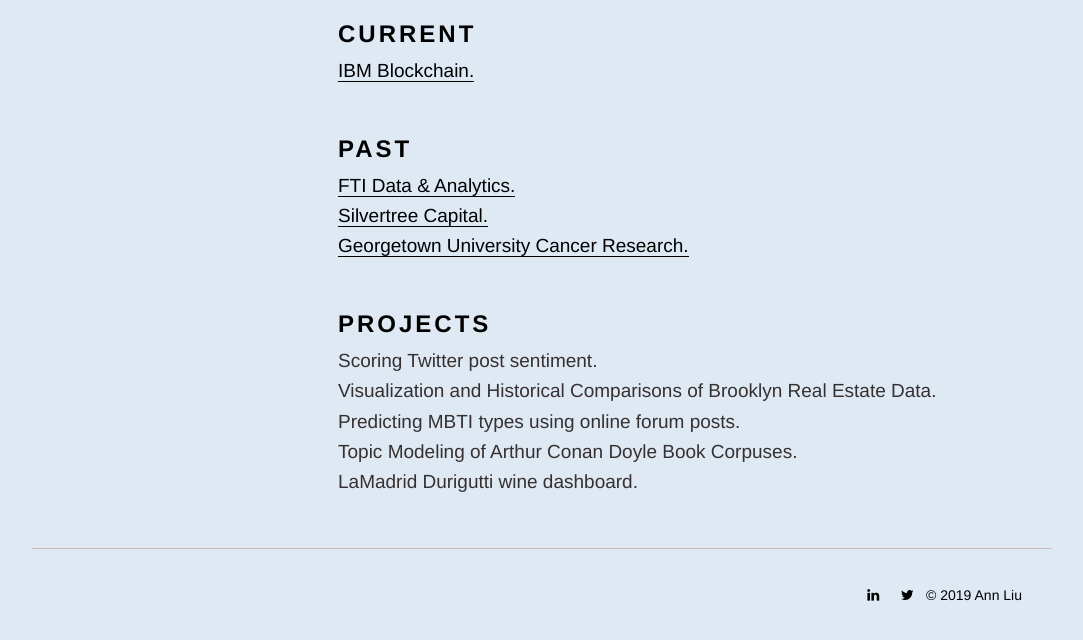
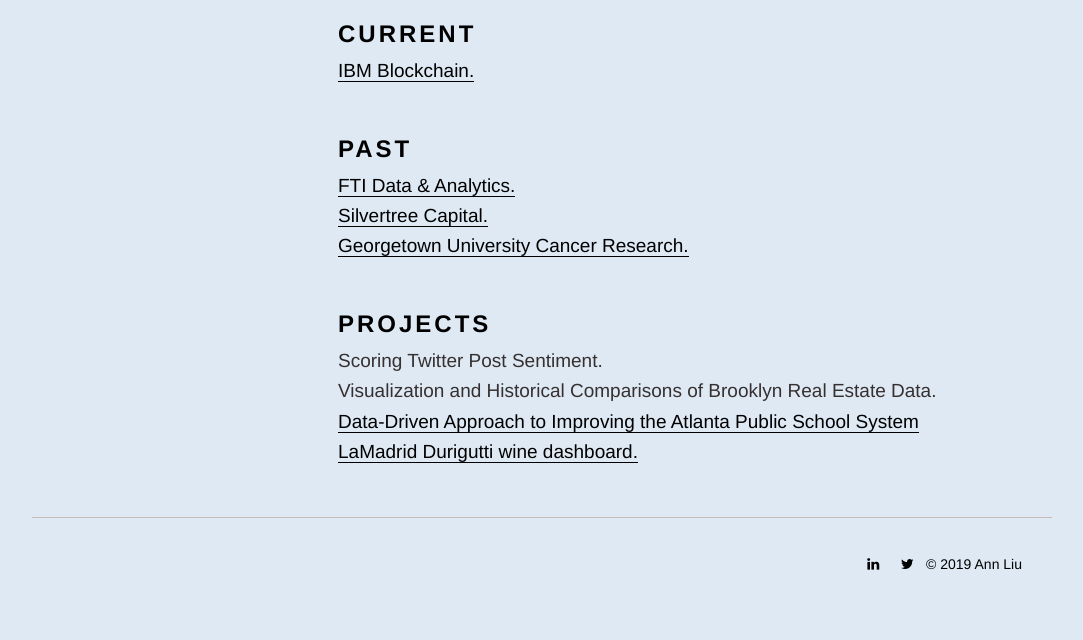
Before and after one commit to al3he/al3he.github.io, a plain HTML site: page index.html in a window 1280 px wide. Shown: the part 148-788 px from the top of the page, without its empty margins (98-1181 px from the left). Drawn offline with Linux system fonts and the light colour scheme; a script that the page names is missing.

Commit message:
Add files via upload

```diff
--- a/index.html
+++ b/index.html
@@ -111,11 +111,10 @@
            </div>
 
             <div class="row">
-            Scoring Twitter post sentiment.
+            Scoring Twitter Post Sentiment.
             <br>Visualization and Historical Comparisons of Brooklyn Real Estate Data.
-            <br>Predicting MBTI types using online forum posts.
-            <br>Topic Modeling of Arthur Conan Doyle Book Corpuses.
-            <br>LaMadrid Durigutti wine dashboard.
+            <br><a type="image/png" href="images/atl-public-schools.pdf" target = "_blank">Data-Driven Approach to Improving the Atlanta Public School System</a>
+            <br><a type="image/png" href=images/dashboard.png target="_blank">LaMadrid Durigutti wine dashboard.</a>
             </div>
        </div>
    </div>
```
Also changed, not shown: images/dashboard.png (added), 1 other file.
